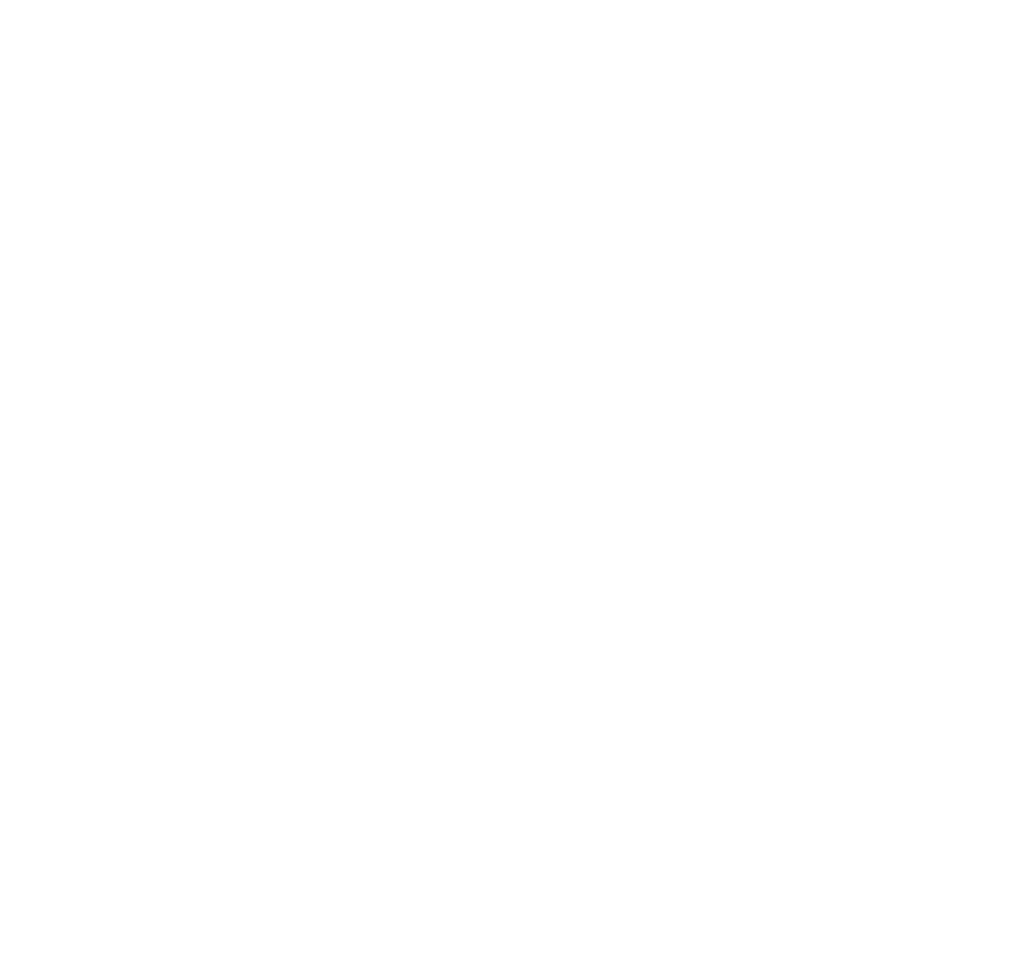
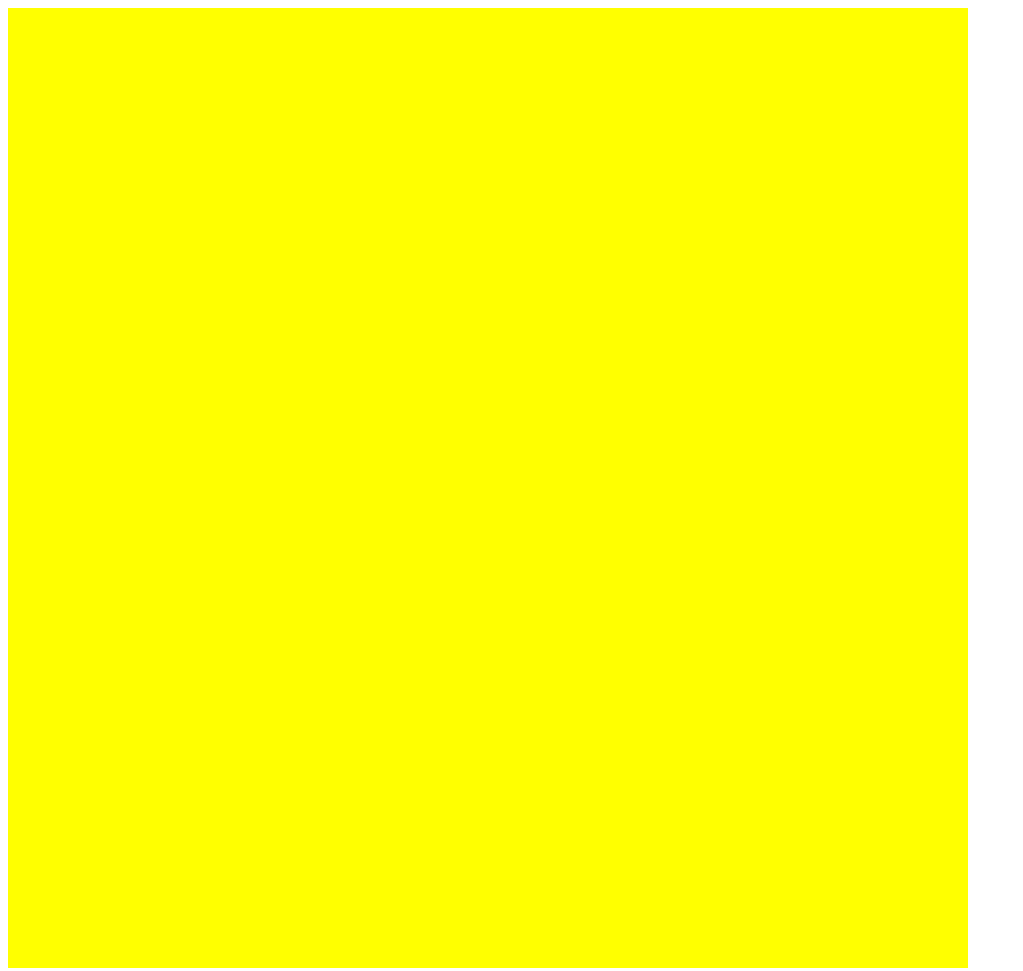
Before and after one commit to lizeth-b/etch-a-sketch, a plain HTML site: page index.html in a window 1280 px wide. Shown: the whole page, without its empty margins (0-1023 px from the left). Before the commit the page ends 800 px from the top, so only its background shows below. Drawn offline with Linux system fonts and the light colour scheme.

Commit message:
Create grid

```diff
--- a/index.html
+++ b/index.html
@@ -9,6 +9,7 @@
   <script src="script.js" defer></script>
 </head>
 <body>
-
+  <div class="container">
+  </div>
 </body>
 </html>
--- a/script.js
+++ b/script.js
@@ -0,0 +1,13 @@
+const container = document.querySelector(".container");
+container.style.width = '960px';
+container.style.height = '960px';
+container.style.display = 'flex';
+container.style.flexWrap = 'wrap';
+
+for (let i = 0; i < 256; i++) {
+  let tile = document.createElement('div');
+  tile.style.width = '60px';
+  tile.style.height = '60px';
+  tile.style.backgroundColor = 'yellow';
+  container.appendChild(tile);
+}
--- a/styles.css
+++ b/styles.css
@@ -0,0 +1,3 @@
+* {
+  box-sizing: border-box;
+}
```
